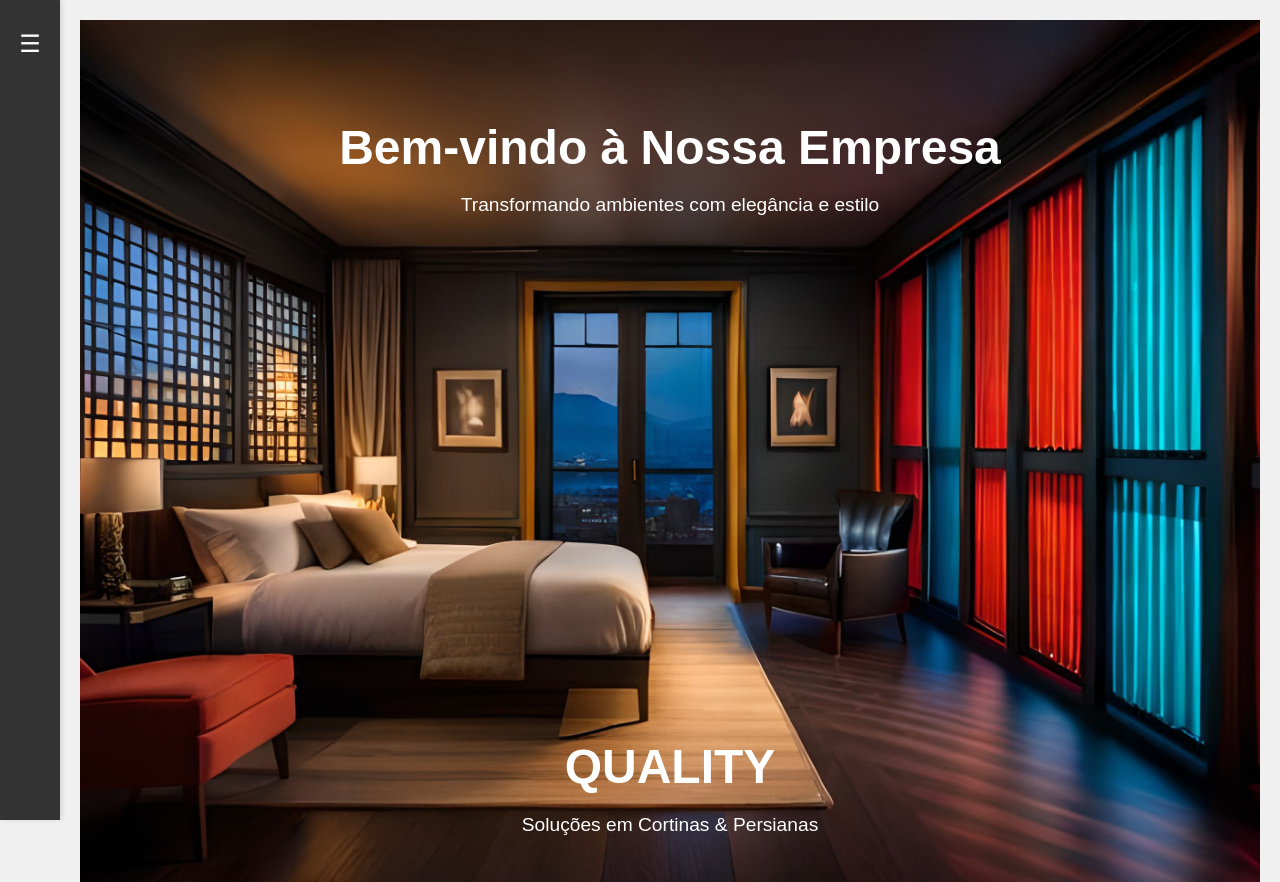
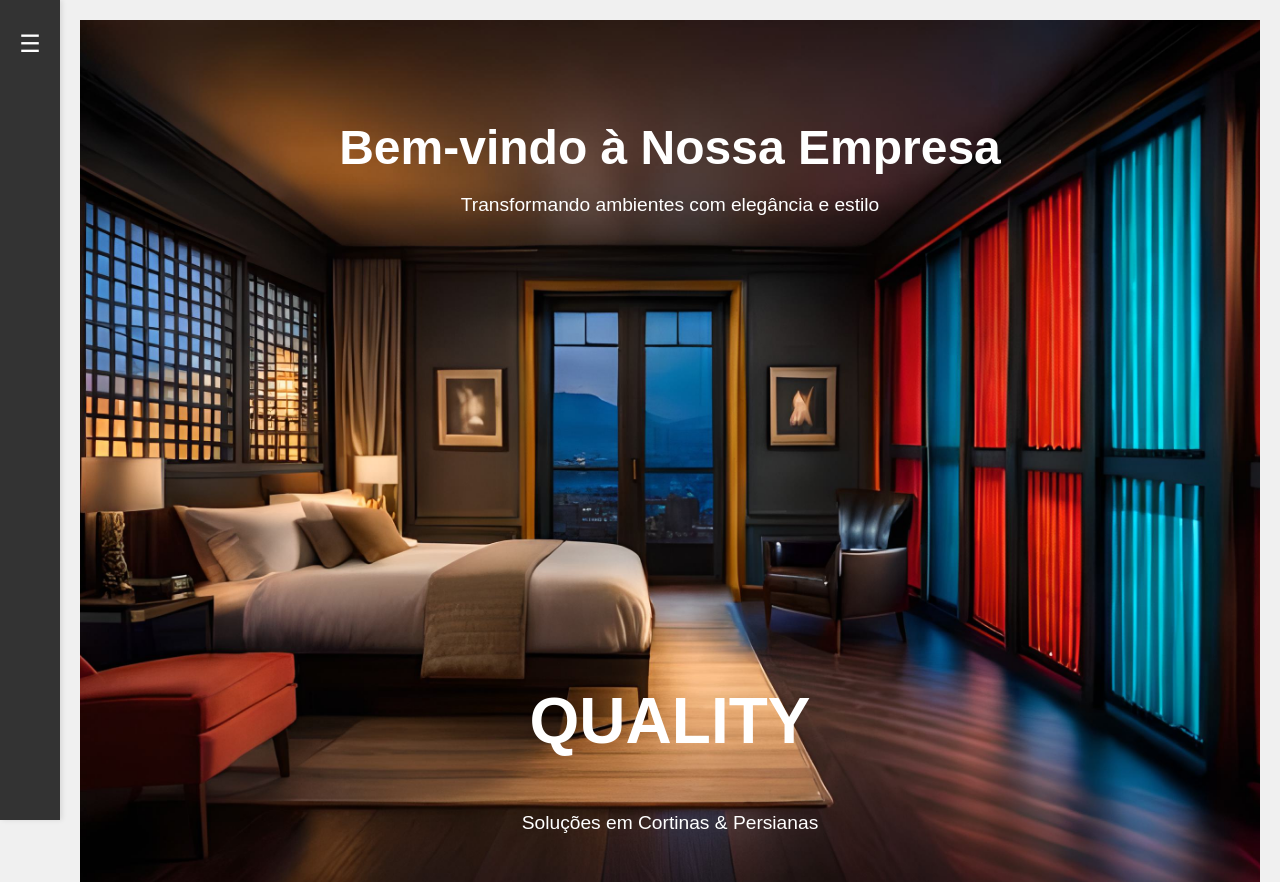
Before and after one commit to Falcon9749/clarity, a plain HTML site: page index.html in a window 1280 px wide. Shown: the top 882 px of the page. Drawn offline with Linux system fonts and the light colour scheme.

Commit message:
Atualizado

```diff
--- a/index.html
+++ b/index.html
@@ -23,8 +23,8 @@
             <h1>Bem-vindo à Nossa Empresa</h1>
             <p>Transformando ambientes com elegância e estilo</p>
             <br><br><br><br><br><br><br><br><br><br><br><br><br><br>
-            <br><br><br><br><br><br><br><br><br><br><br><br><br><br>
-            <h1>QUALITY</h1>
+            <br><br><br><br><br><br><br><br>
+            <h2 class="palavra-maior">QUALITY</h2>
             <p>Soluções em Cortinas & Persianas</p>
         </header>
 
--- a/styles.css
+++ b/styles.css
@@ -82,6 +82,10 @@ body {
     width: calc(100% - 250px);
 }
 
+.palavra-maior {
+    font-size: 4em; /* Aumenta o tamanho da fonte */
+    font-weight: bold; /* (Opcional) Deixa a palavra em negrito */
+}
 header {
     background-image: url('image\\quarto1.jpg');
     background-size: cover;
```
